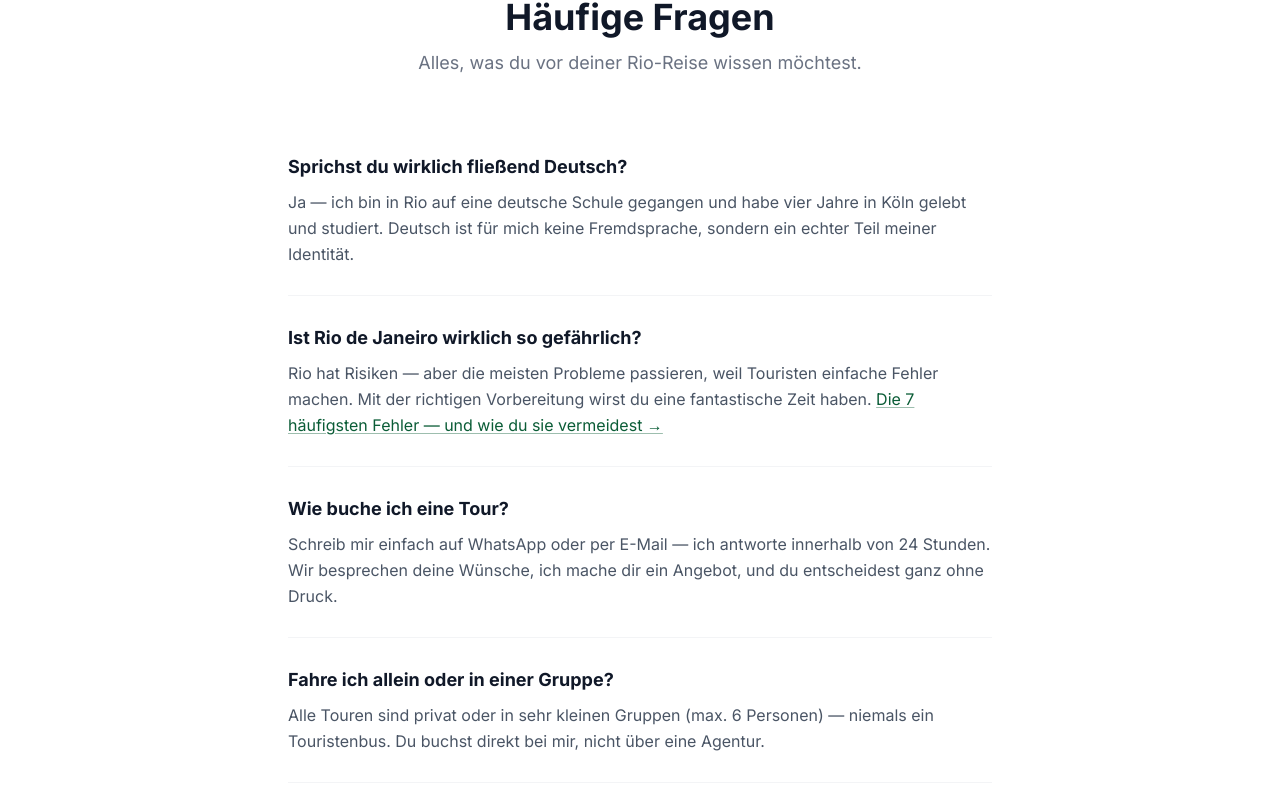
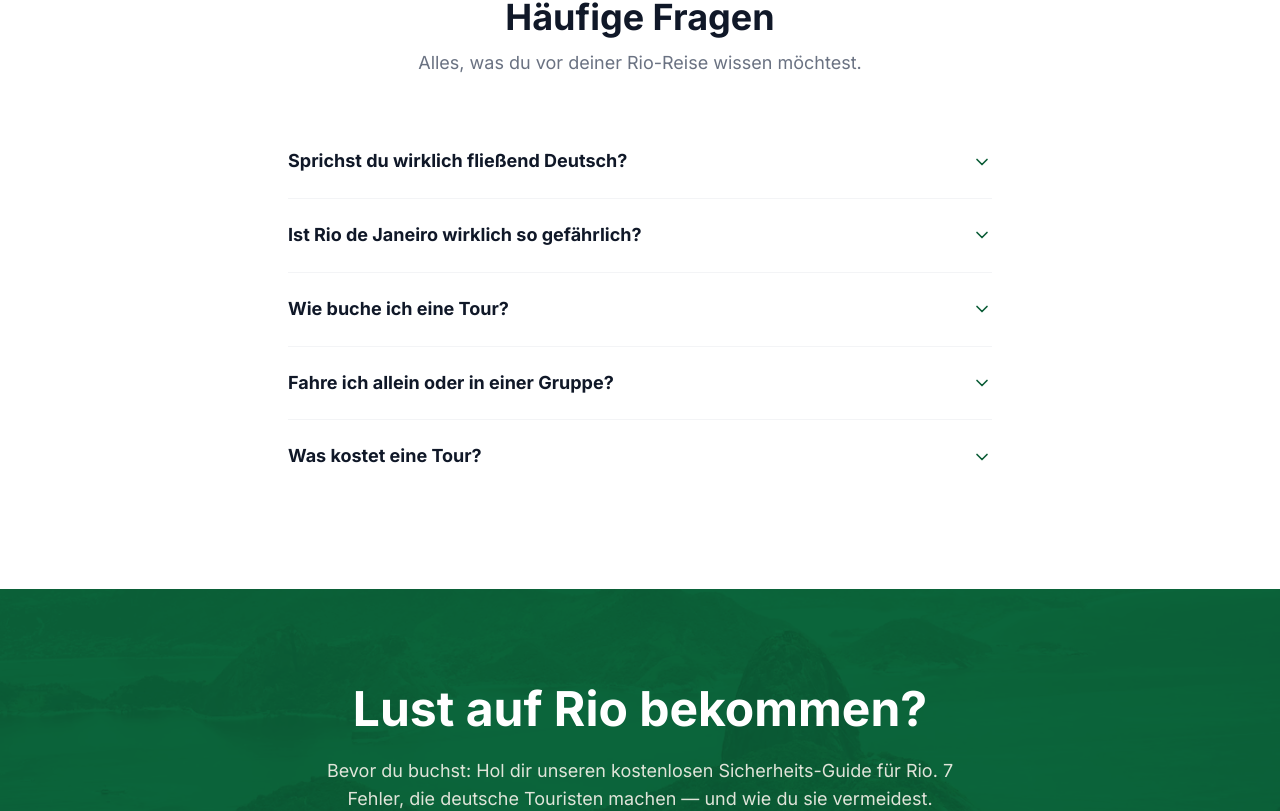
Before and after one commit to wlfilho/riofuerdeutsche, a Next.js app: page / in a window 1280 px wide. Shown: the part 5378-6189 px from the top of the page. Built offline with nearby package versions, Linux system fonts and the light colour scheme; no server answers.

Commit message:
FAQ na Home - Melhoria Accordion

```diff
--- a/src/app/page.tsx
+++ b/src/app/page.tsx
@@ -3,6 +3,7 @@ import Image from "next/image";
 import Navbar from "@/components/Navbar";
 import Footer from "@/components/Footer";
 import FadeIn from "@/components/FadeIn";
+import FaqAccordion from "@/components/FaqAccordion";
 import {
   ArrowRight,
   MapPin,
@@ -587,55 +588,7 @@ export default function Home() {
                 </p>
               </FadeIn>
 
-              <div className="divide-y divide-gray-100">
-                {[
-                  {
-                    q: "Sprichst du wirklich fließend Deutsch?",
-                    a: "Ja — ich bin in Rio auf eine deutsche Schule gegangen und habe vier Jahre in Köln gelebt und studiert. Deutsch ist für mich keine Fremdsprache, sondern ein echter Teil meiner Identität.",
-                    cta: null,
-                  },
-                  {
-                    q: "Ist Rio de Janeiro wirklich so gefährlich?",
-                    a: "Rio hat Risiken — aber die meisten Probleme passieren, weil Touristen einfache Fehler machen. Mit der richtigen Vorbereitung wirst du eine fantastische Zeit haben.",
-                    cta: { label: "Die 7 häufigsten Fehler — und wie du sie vermeidest →", href: "/ist-rio-gefaehrlich" },
-                  },
-                  {
-                    q: "Wie buche ich eine Tour?",
-                    a: "Schreib mir einfach auf WhatsApp oder per E-Mail — ich antworte innerhalb von 24 Stunden. Wir besprechen deine Wünsche, ich mache dir ein Angebot, und du entscheidest ganz ohne Druck.",
-                    cta: null,
-                  },
-                  {
-                    q: "Fahre ich allein oder in einer Gruppe?",
-                    a: "Alle Touren sind privat oder in sehr kleinen Gruppen (max. 6 Personen) — niemals ein Touristenbus. Du buchst direkt bei mir, nicht über eine Agentur.",
-                    cta: null,
-                  },
-                  {
-                    q: "Was kostet eine Tour?",
-                    a: "Der Preis hängt von der Dauer, der Gruppengröße und den gewählten Aktivitäten ab. Schreib mir — ich erstelle dir ein persönliches Angebot, das zu deinem Budget passt.",
-                    cta: null,
-                  },
-                ].map((item, i) => (
-                  <FadeIn key={i} direction="up" delay={i * 0.08}>
-                    <div className="py-7">
-                      <p className="font-bold text-gray-900 text-lg mb-2">{item.q}</p>
-                      <p className="text-gray-600 leading-relaxed">
-                        {item.a}
-                        {item.cta && (
-                          <>
-                            {" "}
-                            <Link
-                              href={item.cta.href}
-                              className="text-rio-green underline decoration-rio-green/40 underline-offset-2 hover:decoration-rio-green transition-colors"
-                            >
-                              {item.cta.label}
-                            </Link>
-                          </>
-                        )}
-                      </p>
-                    </div>
-                  </FadeIn>
-                ))}
-              </div>
+              <FaqAccordion />
             </div>
           </section>
 
--- /dev/null
+++ b/src/components/FaqAccordion.tsx
@@ -0,0 +1,103 @@
+"use client";
+
+import { useState } from "react";
+import Link from "next/link";
+import { ChevronDown } from "lucide-react";
+
+type FaqItem = {
+  q: string;
+  a: React.ReactNode;
+  cta?: { label: string; href: string } | null;
+};
+
+const linkClass = "text-rio-green underline decoration-rio-green/40 underline-offset-2 hover:decoration-rio-green transition-colors";
+
+const items: FaqItem[] = [
+  {
+    q: "Sprichst du wirklich fließend Deutsch?",
+    a: "Ja — ich bin in Rio auf eine deutsche Schule gegangen und habe vier Jahre in Köln gelebt und studiert. Deutsch ist für mich keine Fremdsprache, sondern ein echter Teil meiner Identität.",
+  },
+  {
+    q: "Ist Rio de Janeiro wirklich so gefährlich?",
+    a: "Rio hat Risiken — aber die meisten Probleme passieren, weil Touristen einfache Fehler machen. Mit der richtigen Vorbereitung wirst du eine fantastische Zeit haben.",
+    cta: {
+      label: "Die 7 häufigsten Fehler — und wie du sie vermeidest →",
+      href: "/ist-rio-gefaehrlich",
+    },
+  },
+  {
+    q: "Wie buche ich eine Tour?",
+    a: (
+      <>
+        Schreib mir einfach auf{" "}
+        <a href="https://wa.me/573148704374" target="_blank" rel="noopener noreferrer" className={linkClass}>
+          WhatsApp
+        </a>{" "}
+        oder per{" "}
+        <a href="mailto:lantelmew@gmail.com" className={linkClass}>
+          E-Mail
+        </a>{" "}
+        — ich antworte innerhalb von 24 Stunden. Wir besprechen deine Wünsche, ich mache dir ein Angebot, und du entscheidest ganz ohne Druck.
+      </>
+    ),
+  },
+  {
+    q: "Fahre ich allein oder in einer Gruppe?",
+    a: "Alle Touren sind privat oder in sehr kleinen Gruppen (max. 6 Personen) — niemals ein Touristenbus. Du buchst direkt bei mir, nicht über eine Agentur.",
+  },
+  {
+    q: "Was kostet eine Tour?",
+    a: "Der Preis hängt von der Dauer, der Gruppengröße und den gewählten Aktivitäten ab. Schreib mir — ich erstelle dir ein persönliches Angebot, das zu deinem Budget passt.",
+  },
+];
+
+export default function FaqAccordion() {
+  const [open, setOpen] = useState<number | null>(null);
+
+  return (
+    <div className="divide-y divide-gray-100">
+      {items.map((item, i) => {
+        const isOpen = open === i;
+        return (
+          <div key={i}>
+            <button
+              onClick={() => setOpen(isOpen ? null : i)}
+              aria-expanded={isOpen}
+              className="w-full flex items-center justify-between gap-4 py-6 text-left group"
+            >
+              <span className="font-bold text-gray-900 text-lg leading-snug">
+                {item.q}
+              </span>
+              <ChevronDown
+                className={`w-5 h-5 text-rio-green shrink-0 transition-transform duration-300 ${
+                  isOpen ? "rotate-180" : ""
+                }`}
+              />
+            </button>
+
+            <div
+              className={`overflow-hidden transition-all duration-300 ease-in-out ${
+                isOpen ? "max-h-40 pb-6" : "max-h-0"
+              }`}
+            >
+              <p className="text-gray-600 leading-relaxed">
+                {item.a}
+                {item.cta && (
+                  <>
+                    {" "}
+                    <Link
+                      href={item.cta.href}
+                      className="text-rio-green underline decoration-rio-green/40 underline-offset-2 hover:decoration-rio-green transition-colors"
+                    >
+                      {item.cta.label}
+                    </Link>
+                  </>
+                )}
+              </p>
+            </div>
+          </div>
+        );
+      })}
+    </div>
+  );
+}
```
